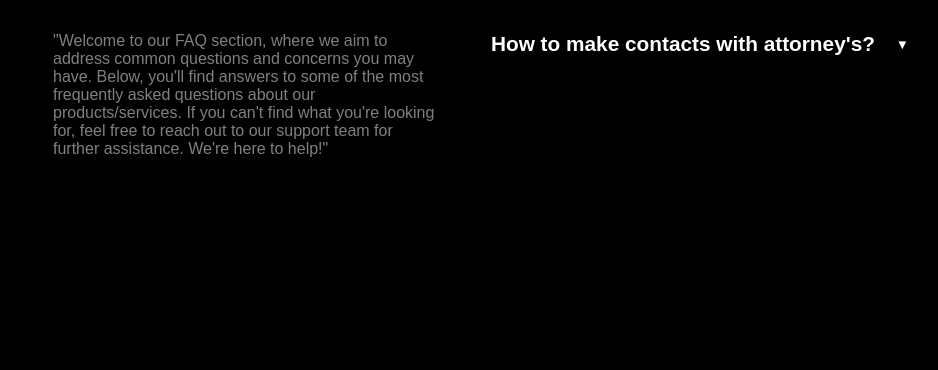
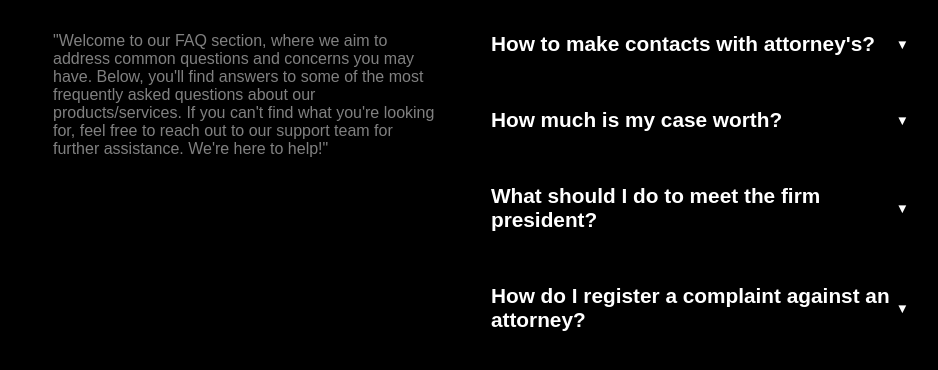
Before and after one commit to Aviral000/law-firm, a React (Create React App) app: page / in a window 1280 px wide. Shown: the part 4227-4597 px from the top of the page, without its empty margins (187-1125 px from the left). Before the commit the page ends 4409 px from the top, so only its background shows below. Built offline with nearby package versions, Linux system fonts and the light colour scheme; the HTML template or start-up script is replaced by a standard one; a web font is replaced by a local one.

Commit message:
FAQ completed

```diff
--- a/src/components/Feedback.css
+++ b/src/components/Feedback.css
@@ -271,32 +271,36 @@
       }
       .icon {
         color: white;
-        transition: transform 0.3s ease-in-out;
         cursor: pointer;
       }
     }
 
     .accordian-content {
-      padding: 15px;
-      max-height: 0rem;
       overflow: hidden;
-      transition: max-height 0.3s ease-in-out;
+      max-height: 0;
+      transition: max-height 0.5s ease;
 
       .para {
-        color: rgb(255, 255, 255, .5);
+        color: rgba(0, 0, 0);
         font-family: "Reddit Sans", sans-serif;
         font-optical-sizing: auto;
         font-weight: 300;
         font-style: normal;
         font-size: .8rem;
+        z-index: 10;
+        padding-left: 1.7rem;
+        padding-top: .5rem;
       }
     }
   }
 
-  .accordian .accordion-item.active .accordion-content {
-    max-height: 500px;
+  .accordian .accordian-item.active .accordian-content {
+    max-height: 1000px;
+    transition: max-height 0.5s ease, padding 0s ease;
+    padding: 10px 15px;
   }
 
-  .accordian .accordion-item.active .accordion-icon {
-    transform: rotate(180deg);
+  .accordian .accordian-item.active .accordian-content .para {
+    color: rgb(255, 255, 255, .5);
+    transition: color 0.5s ease 0s;
   }
--- a/src/components/Feedback.jsx
+++ b/src/components/Feedback.jsx
@@ -2,6 +2,7 @@ import React, { useEffect, useState } from 'react';
 import "./Feedback.css";
 import WestIcon from '@mui/icons-material/West';
 import EastIcon from '@mui/icons-material/East';
+import { Subscript } from '@mui/icons-material';
 
 const OurTeam = () => {
   const attorneys = [
@@ -61,13 +62,52 @@ const OurTeam = () => {
 }
 
 const FAQ = () => {
-  const [showContent, setShowContent] = useState(false);
+  const [showContent1, setShowContent1] = useState(false);
+  const [isActive1, setIsAcive1] = useState(false);
+  const [showContent2, setShowContent2] = useState(false);
+  const [isActive2, setIsAcive2] = useState(false);
+  const [showContent3, setShowContent3] = useState(false);
+  const [isActive3, setIsAcive3] = useState(false);
+  const [showContent4, setShowContent4] = useState(false);
+  const [isActive4, setIsAcive4] = useState(false);
 
-  const handleShowContent = () => {
-    if(showContent === false) {
-      setShowContent(true);
+  const handleShowContent1 = () => {
+    if(showContent1 === false && isActive1 === false) {
+      setShowContent1(true);
+      setIsAcive1(true);
     } else {
-      setShowContent(false);
+      setShowContent1(false);
+      setIsAcive1(false);
+    }
+  }
+
+  const handleShowContent2 = () => {
+    if(showContent2 === false && isActive2 === false) {
+      setShowContent2(true);
+      setIsAcive2(true);
+    } else {
+      setShowContent2(false);
+      setIsAcive2(false);
+    }
+  }
+
+  const handleShowContent3 = () => {
+    if(showContent3 === false && isActive3 === false) {
+      setShowContent3(true);
+      setIsAcive3(true);
+    } else {
+      setShowContent3(false);
+      setIsAcive3(false);
+    }
+  }
+
+  const handleShowContent4 = () => {
+    if(showContent4 === false && isActive4 === false) {
+      setShowContent4(true);
+      setIsAcive4(true);
+    } else {
+      setShowContent4(false);
+      setIsAcive4(false);
     }
   }
 
@@ -82,20 +122,76 @@ const FAQ = () => {
           here to help!"
         </div>
         <div className='accordian'>
-          <div className='accordian-item'>
+          <div className={`accordian-item ${isActive1 ? "active" : ""}`}>
             <div className='accordian-heading'>
               <div className='heading-1'>How to make contacts with attorney's?</div>
-              <button onClick={handleShowContent}><span className='icon'>&#x25BC;</span></button>
+              <button onClick={handleShowContent1}>
+                {isActive1 ? (
+                  <span className="icon">&#x25B2;</span>
+                ) : (
+                  <span className="icon">&#x25BC;</span>
+                )}
+              </button>
             </div>
-            { showContent && (
               <div className='accordian-content'>
-                <div className='para'>Hello I'm here and there and somewhere</div>
+                <div className='para'>To get in touch with one of our attorneys, you can call our main office line at 120-000-9191 and request to schedule an initial consultation. One of our friendly staff members will assist you in setting up an appointment with an attorney who specializes in the area of law relevant to your case. Alternatively, you can visit our website at <a>attorney.com</a> and fill out the online contact form, providing details about your legal matter. An attorney from the appropriate practice area will then reach out to you to discuss your situation further.</div>
               </div>
-              )
-            }
+          </div>
+          <div className={`accordian-item ${isActive2 ? "active" : ""}`}>
+            <div className='accordian-heading'>
+              <div className='heading-1'>How much is my case worth?</div>
+              <button onClick={handleShowContent2}>
+                {isActive2 ? (
+                  <span className="icon">&#x25B2;</span>
+                ) : (
+                  <span className="icon">&#x25BC;</span>
+                )}
+              </button>
+            </div>
+            <div className='accordian-content'>
+              <div className='para'>The value of a case can vary significantly depending on the specific circumstances involved, such as the severity of the injury or damage, the strength of the evidence, and the applicable laws. It is difficult to provide an accurate estimate without thoroughly reviewing the details of your particular situation. Our experienced attorneys will carefully evaluate your case and provide you with a reasonable assessment of its potential value.</div>
+            </div>
+          </div>
+          <div className={`accordian-item ${isActive3 ? "active" : ""}`}>
+            <div className='accordian-heading'>
+              <div className='heading-1'>What should I do to meet the firm president?</div>
+              <button onClick={handleShowContent3}>
+                {isActive3 ? (
+                  <span className="icon">&#x25B2;</span>
+                ) : (
+                  <span className="icon">&#x25BC;</span>
+                )}
+              </button>
+            </div>
+            <div className='accordian-content'>
+              <div className='para'>While our firm president is heavily involved in the overall management and strategic direction of the firm, they do not typically meet with clients directly. However, if you have a particular concern or request that requires their attention, you can discuss it with your assigned attorney, who will then determine the appropriate course of action and relay the message to the president if necessary.</div>
+            </div>
+          </div>
+          <div className={`accordian-item ${isActive4 ? "active" : ""}`}>
+            <div className='accordian-heading'>
+              <div className='heading-1'>How do I register a complaint against an attorney?</div>
+              <button onClick={handleShowContent4}>
+                {isActive4 ? (
+                  <span className="icon">&#x25B2;</span>
+                ) : (
+                  <span className="icon">&#x25BC;</span>
+                )}
+              </button>
+            </div>
+            <div className='accordian-content'>
+              <div className='para'>We take all complaints against our attorneys very seriously. If you have a concern or issue with the conduct or performance of one of our attorneys, please contact our firm's ethics and compliance department immediately. They will thoroughly investigate the matter and take appropriate action as necessary. You can reach them by phone at [insert phone number] or by email at [insert email address].</div>
+            </div>
           </div>
         </div>
       </div>
+    </div>
+  )
+}
+
+const Subscription = () => {
+  return (
+    <div>
+
     </div>
   )
 }
@@ -160,8 +256,6 @@ const [currentFeed, setCurrentFeed] = useState([]);
     setCurrentFeed(feedback.slice(feedpage, feedpage + feedCard));
   }, [feedpage, feedCard]);
 
-  console.log(feedpage);
-
   return (
     <div className='feedback-container'>
       <div className='feedback'>
@@ -192,6 +286,7 @@ const [currentFeed, setCurrentFeed] = useState([]);
       </div>
       <OurTeam />
       <FAQ />
+      <Subscription />
     </div>
   );
 }
```
